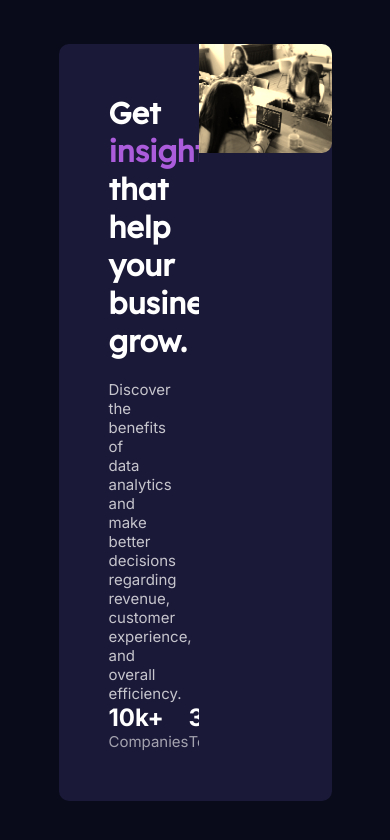
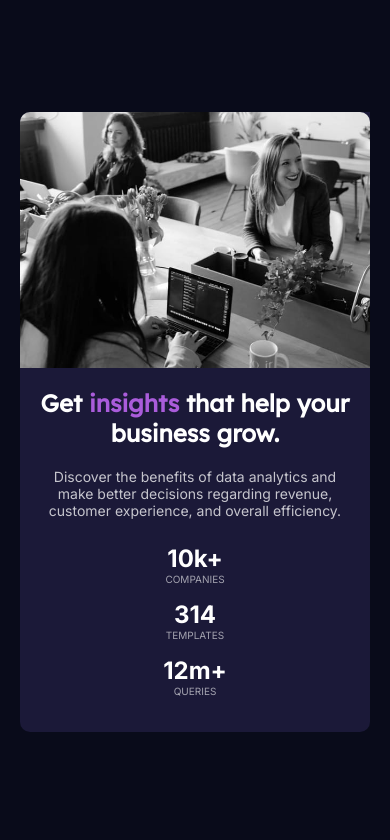
Before and after one commit to curlos/stats-preview-card, a plain HTML site: page index.html in a window 390 px wide. Drawn offline with Linux system fonts and the light colour scheme.

Commit message:
made more responsive

```diff
--- a/index.html
+++ b/index.html
@@ -25,7 +25,8 @@
   <div class="mainContainer">
     <div class="card">
       <div class="cardLeft">
-        <div>
+        <img src="/images/image-header-mobile.jpg" alt="Image Header Mobile" class="imageHeaderMobile"/>
+        <div class="cardIntro">
           <div class="bigTitle">
             Get <span class="softViolet">insights</span> that help your business grow.
           </div>
@@ -37,17 +38,17 @@
         </div>
 
         <div class="stats">
-          <div>
+          <div class="stat">
             <div class="bigStat">10k+</div>
             <div class="statDesc">companies</div>
           </div>
 
-          <div>
+          <div class="stat">
             <div class="bigStat">314</div>
             <div class="statDesc">templates</div>
           </div>
 
-          <div>
+          <div class="stat">
             <div class="bigStat">12m+</div>
             <div class="statDesc">queries</div>
           </div>
--- a/styles/styles.scss
+++ b/styles/styles.scss
@@ -8,8 +8,9 @@
 }
 
 .mainContainer {
-  height: 100vh;
+  min-height: 100vh;
   width: 100vw;
+  max-width: 100%;
   display: flex;
   justify-content: center;
   align-items: center;
@@ -22,7 +23,8 @@
 
 .card {
   display: flex;
-  width: 70%;
+  width: 920px;
+  height: 360px;
 }
 
 .cardLeft {
@@ -34,17 +36,17 @@
   border-bottom-left-radius: 10px;
   padding: 50px;
   padding-right: 90px;
-  width: 50%;
+  width: 55%;
 }
 
 .cardRight {
   background-color: $cardBlue;
-  width: 50%;
+  width: 45%;
 }
 
 .cardRight img {
   width: 100%;
-  filter: sepia(100%)
+  height: 100%;
 }
 
 .cardRight, .cardRight img {
@@ -80,6 +82,98 @@
 }
 
 .statDesc {
-  text-transform: capitalize;
+  text-transform: uppercase;
   color: $statHeadings;
 }
+
+.imageHeaderMobile {
+  display: none;
+}
+
+@media only screen and (max-width: 1000px) {
+  .card {
+    width: 740px;
+    height: 289.57px;
+  }
+
+  .cardLeft {
+    padding: 25px;
+    padding-right: 50px;
+  }
+}
+
+@media only screen and (max-width: 768px) {
+  .mainContainer {
+    padding: 20px;
+  }
+
+  .cardLeft {
+    border: none;
+    border-bottom-left-radius: 10px;
+    border-bottom-right-radius: 10px;
+    width: 100vh;
+  }
+
+  .card {
+    display: flex;
+    justify-content: center;
+    align-items: center;
+    width: 100%;
+  }
+
+  .cardLeft {
+    padding: 0;
+  }
+
+  .cardIntro {
+    padding: 20px;
+    padding-bottom: 0px;
+  }
+
+  .imageHeaderMobile {
+    display: block;
+    width: 100%;
+    border-top-left-radius: 10px;
+    border-top-right-radius: 10px;
+  }
+
+  .bigTitle {
+    font-size: 24px;
+  }
+
+  .mainDesc {
+    font-size: 14px;
+    margin-bottom: 5px;
+  }
+
+  .bigTitle, .mainDesc {
+    text-align: center;
+  }
+
+  .statDesc {
+    font-size: 10px;
+  }
+
+  .mainDesc {
+    margin-bottom: 25px;
+  }
+
+  .stats {
+    flex-direction: column;
+    align-items: center;
+    padding-bottom: 20px;
+  }
+
+  .stat {
+    display: flex;
+    flex-direction: column;
+    justify-content: center;
+    align-items: center;
+    margin-bottom: 15px;
+    font-size: 14px;
+  }
+
+  .cardRight {
+    display: none;
+  }
+}
```
Also changed, not shown: styles/styles.css, 1 other file.
